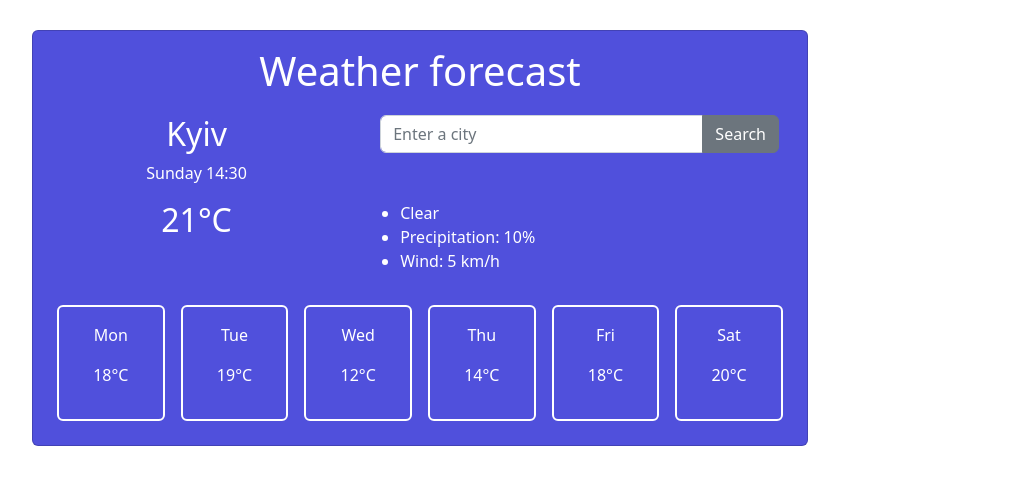
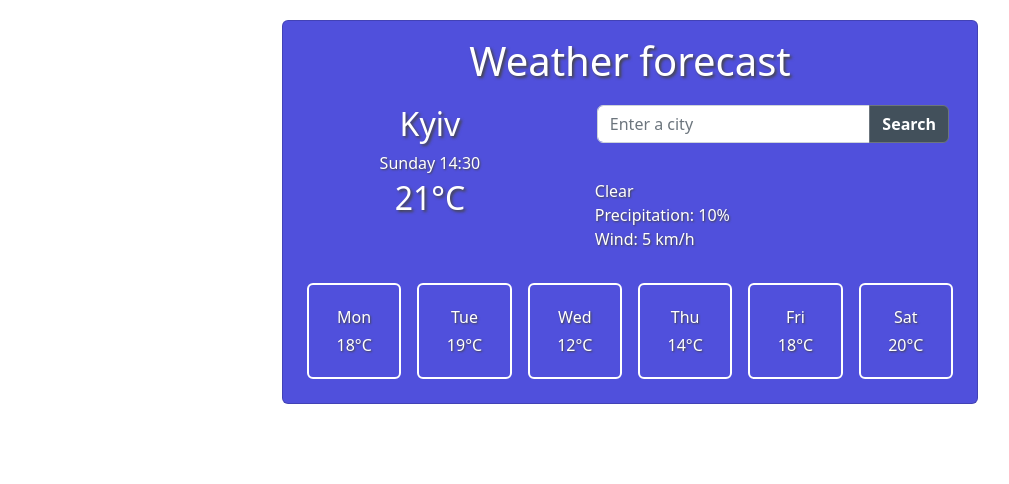
Before and after one commit to dabcd/weather, a plain HTML site: page index.html in a window 1280 px wide. Shown: the whole page, without its empty margins (10-1019 px from the left). Drawn offline with nearby package versions, Linux system fonts and the light colour scheme.

Commit message:
Update styles.css

```diff
--- a/src/styles.css
+++ b/src/styles.css
@@ -1,7 +1,8 @@
 .container {
-  max-width: 800px;
-  margin-top: 30px;
-  margin-left: 30px;
+  max-width: 720px;
+  margin: 0 auto;
+  margin-top: 20px;
+  margin-bottom: 20px;
 }
 .card {
   background-color: rgb(80, 80, 220);
@@ -10,10 +11,26 @@
 h1 {
   text-align: center;
   margin-bottom: 20px;
+  text-shadow: 2px 2px 3px #454545;
 }
 h2 {
   text-align: center;
+  text-shadow: 2px 2px 3px #454545;
 }
 p {
   text-align: center;
+  margin: 4px 0;
+  text-shadow: 1px 1px 2px #454545;
 }
+li {
+  text-shadow: 1px 1px 2px #454545;
+}
+ul {
+  list-style: none;
+  padding-left: 10px;
+}
+.btn {
+  --bs-btn-bg: #42505b;
+  --bs-btn-hover-bg: #79828c;
+  font-weight: bold;
+}
```
